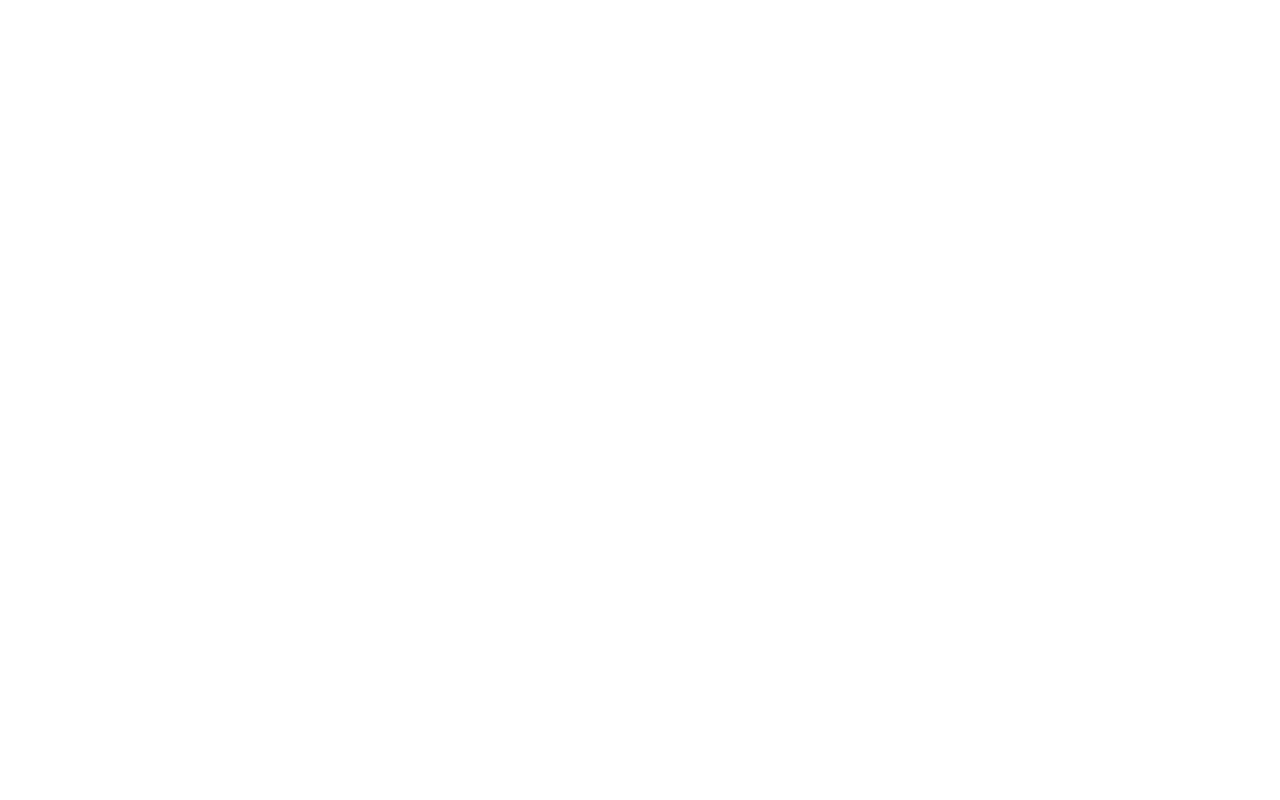
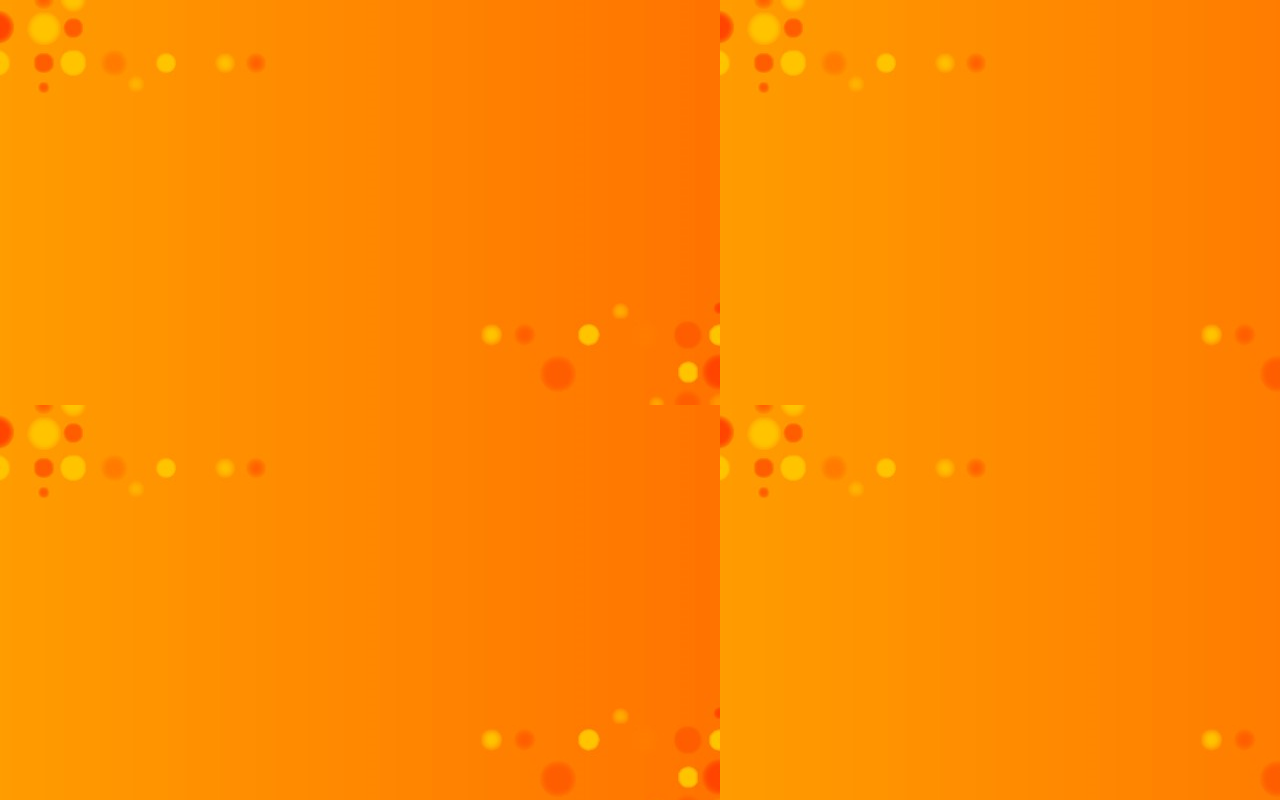
Before and after one commit to kvandenbrande/mine, a plain HTML site: page index.html in a window 1280 px wide. Drawn offline with Linux system fonts and the light colour scheme.

Commit message:
Update style.css

```diff
--- a/css/style.css
+++ b/css/style.css
@@ -2,6 +2,6 @@ html,
 body {
 
 	text-align:center;
-	background: url(../img/bit.png);
+	background: url(../img/background.jpg);
 
 }
```
